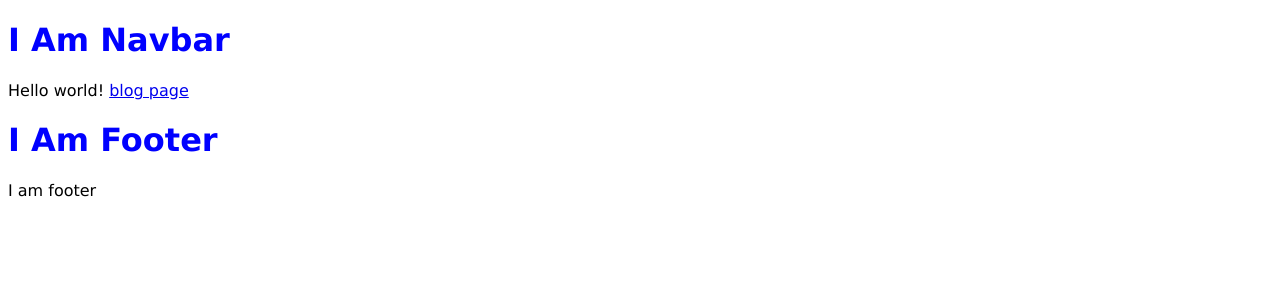
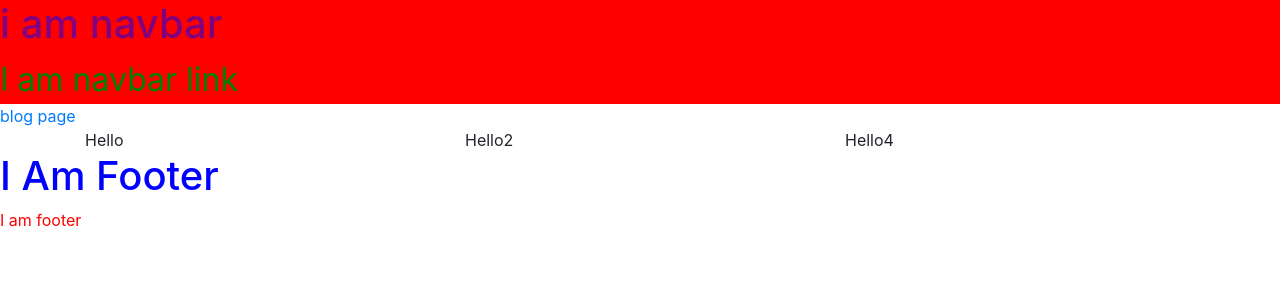
Before and after one commit to horaleon1/backroads, a Gatsby app: page / in a window 1280 px wide. Shown: the top 300 px of the page. Built offline with nearby package versions, Linux system fonts and the light colour scheme.

Commit message:
css module and bootstrap

```diff
--- a/package.json
+++ b/package.json
@@ -13,6 +13,7 @@
     "test": "echo \"Write tests! -> https://gatsby.dev/unit-testing\""
   },
   "dependencies": {
+    "bootstrap": "^4.3.1",
     "gatsby": "^2.4.2",
     "react": "^16.8.6",
     "react-dom": "^16.8.6"
--- a/src/components/Layout.js
+++ b/src/components/Layout.js
@@ -2,6 +2,8 @@ import React from 'react'
 import Navbar from './Navbar';
 import Footer from './Footer';
 import './layout.css';
+// import '/bootstrap/dist/css/bootstrap.min.css';
+import '/Users/Horace/Documents/Gatsby/Course/Backroads/node_modules/bootstrap/dist/css/bootstrap.min.css'
 
 const Layout = ({ children }) => {
   return (
--- a/src/components/Navbar.js
+++ b/src/components/Navbar.js
@@ -1,10 +1,14 @@
 import React from 'react'
-import './navbar.css'
+// import './navbar.css'
+import styles from './navbar.module.css'
 
 const Navbar = () => {
   return (
-    <div>
-      <h1 className="navbar-links"> i am Navbar</h1>
+    <div className={styles.navbar}>
+      <h1> i am Navbar</h1>
+      <div className={styles.links}>
+        I am navbar link
+      </div>
     </div>
   )
 }
--- a/src/components/layout.css
+++ b/src/components/layout.css
@@ -7,3 +7,6 @@ body{
   font-family: Verdana, Geneva, Tahoma, sans-serif;
 
 }
+.links{
+  color: red;
+}
--- /dev/null
+++ b/src/components/navbar.module.css
@@ -0,0 +1,12 @@
+.navbar{
+  background-color: red;
+
+}
+.links{
+  color:green;
+  font-size: 2rem;
+}
+.navbar h1{
+ color:purple;
+ text-transform: lowercase;
+}
--- a/src/pages/index.js
+++ b/src/pages/index.js
@@ -5,7 +5,16 @@ import Layout from '../components/Layout';
 export default () => (
 
   <Layout>
-    Hello world! <Link to="/blog/">blog page </Link>
+     <Link to="/blog/">blog page </Link>
+
+
+    <div className="container">
+      <div className="row">
+        <div className="col-4">Hello</div>
+        <div className="col-4">Hello2</div>
+        <div className="col-4">Hello4</div>
+      </div>
+    </div>
   </Layout>
 
 )
```
Also changed, not shown: 1 other file (tests, documents, lock files or other folders).
